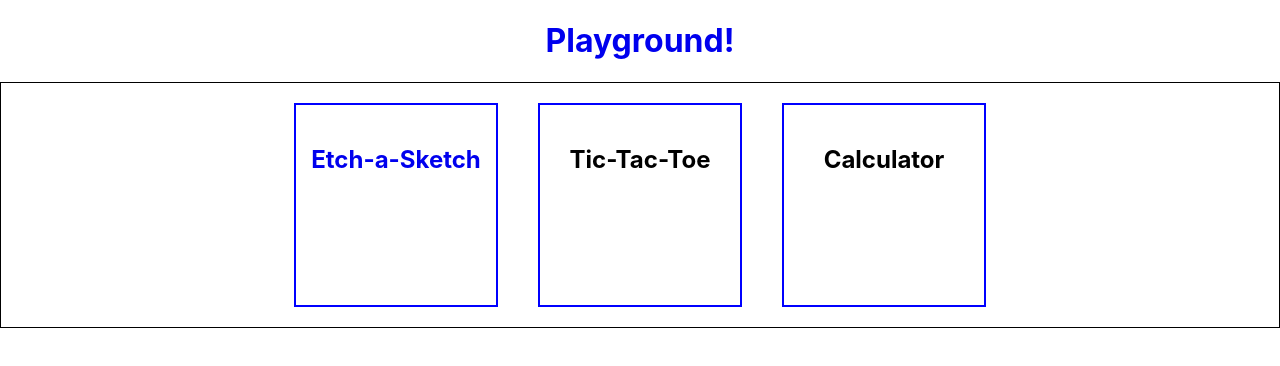
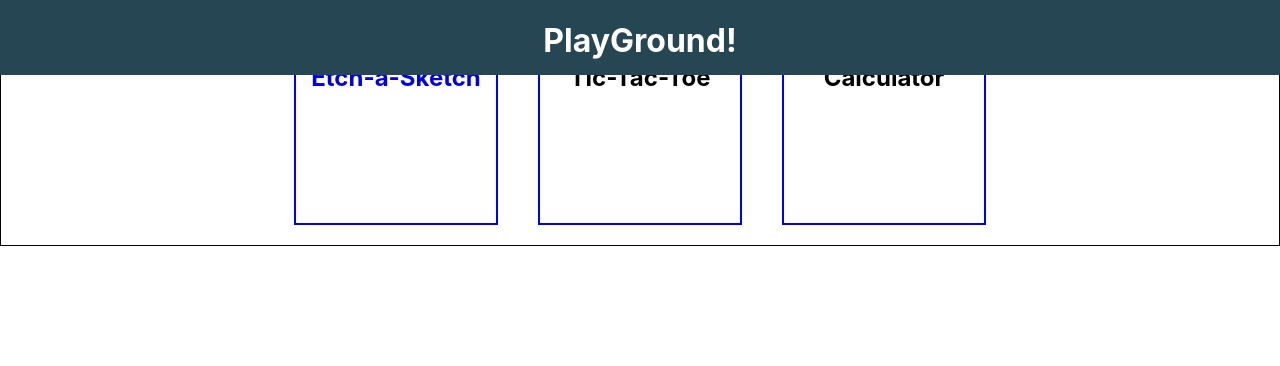
Before and after one commit to federico-palma/playground, a React (Create React App) app: page / in a window 1280 px wide. Shown: the top 366 px of the page. Built offline with nearby package versions, Linux system fonts and the light colour scheme; the HTML template or start-up script is replaced by a standard one.

Commit message:
Added dynamic style to header

```diff
--- a/src/Components/Header.js
+++ b/src/Components/Header.js
@@ -1,10 +1,25 @@
-import { Link } from "react-router-dom";
+import { Link, useLocation } from "react-router-dom";
+import classes from "../Styles/Header.module.css";
 
 const Header = () => {
+  const { pathname } = useLocation();
+
+  const setStyleFromPath = () => {
+      switch (pathname) {
+          case '/':
+              return classes.homepage
+          case '/Etch-a-Sketch':
+              return classes.eas
+
+          default:
+              break;
+      }
+  }
+
   return (
-    <header>
+    <header className={`${classes.header} ${setStyleFromPath()}`}>
       <Link to="/">
-        <h1>Playground!</h1>
+        <h1 className={classes.title}>PlayGround!</h1>
       </Link>
     </header>
   );
--- a/src/Styles/Header.module.css
+++ b/src/Styles/Header.module.css
@@ -0,0 +1,21 @@
+.header {
+  position: fixed;
+  left: 0px;
+  top: 0px;
+  width: 100%;
+  height: 75px;
+  background: #264653;
+  transition: all 0.5s;
+}
+
+.title {
+    color: rgb(255, 255, 255);
+}
+
+.homepage {
+    background-color: #264653;
+}
+
+.eas {
+    background-color: #e76f51;
+}
```
